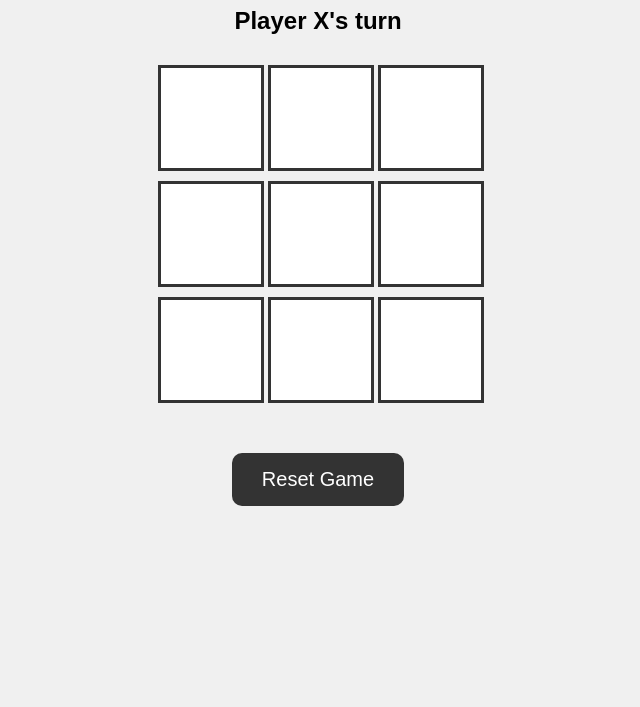
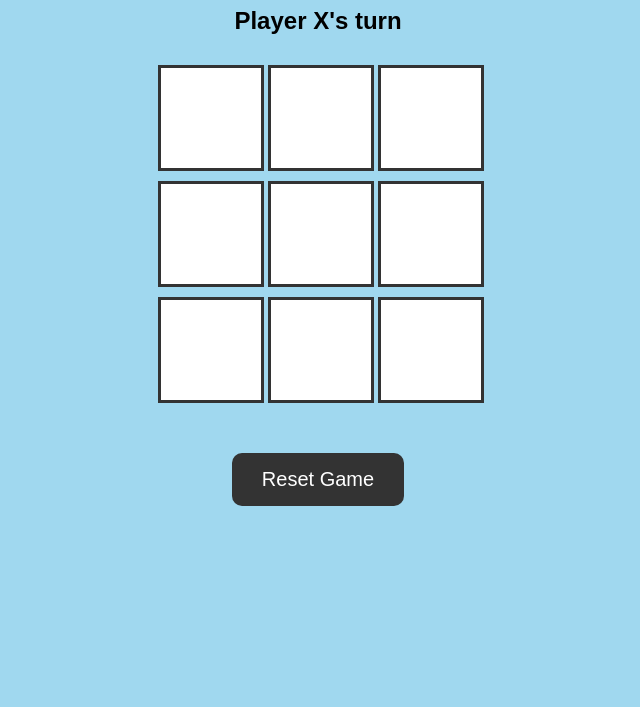
Before and after one commit to jeremyleesr/Tictactoe, a plain HTML site: page index.html in a window 1280 px wide. Shown: the part 93-800 px from the top of the page, without its empty margins (322-962 px from the left). Drawn offline with Linux system fonts and the light colour scheme.

Commit message:
Update index.html

```diff
--- a/index.html
+++ b/index.html
@@ -8,7 +8,7 @@
     body {
       font-family: Arial, sans-serif;
       text-align: center;
-      background-color: #f0f0f0;
+      background-color: #a0d8ef;
       margin: 0;
       padding: 20px;
     }
```
